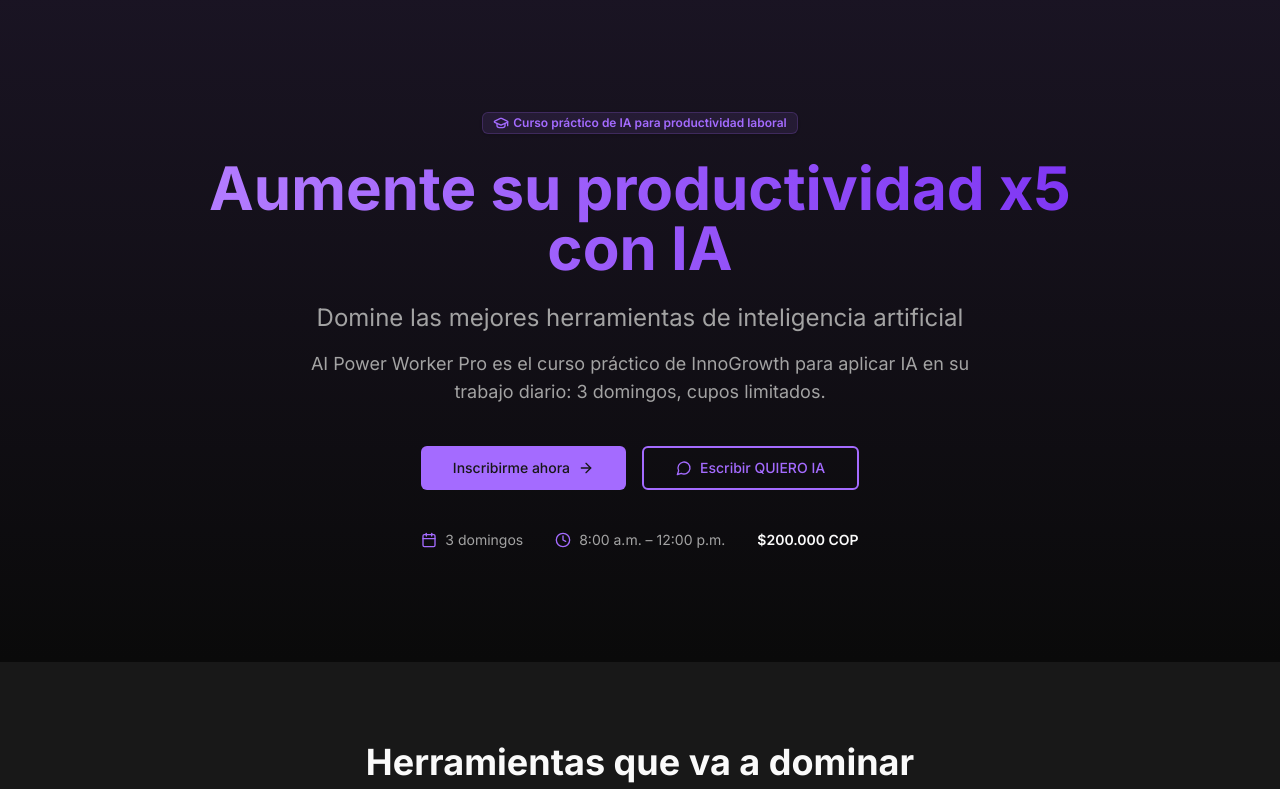
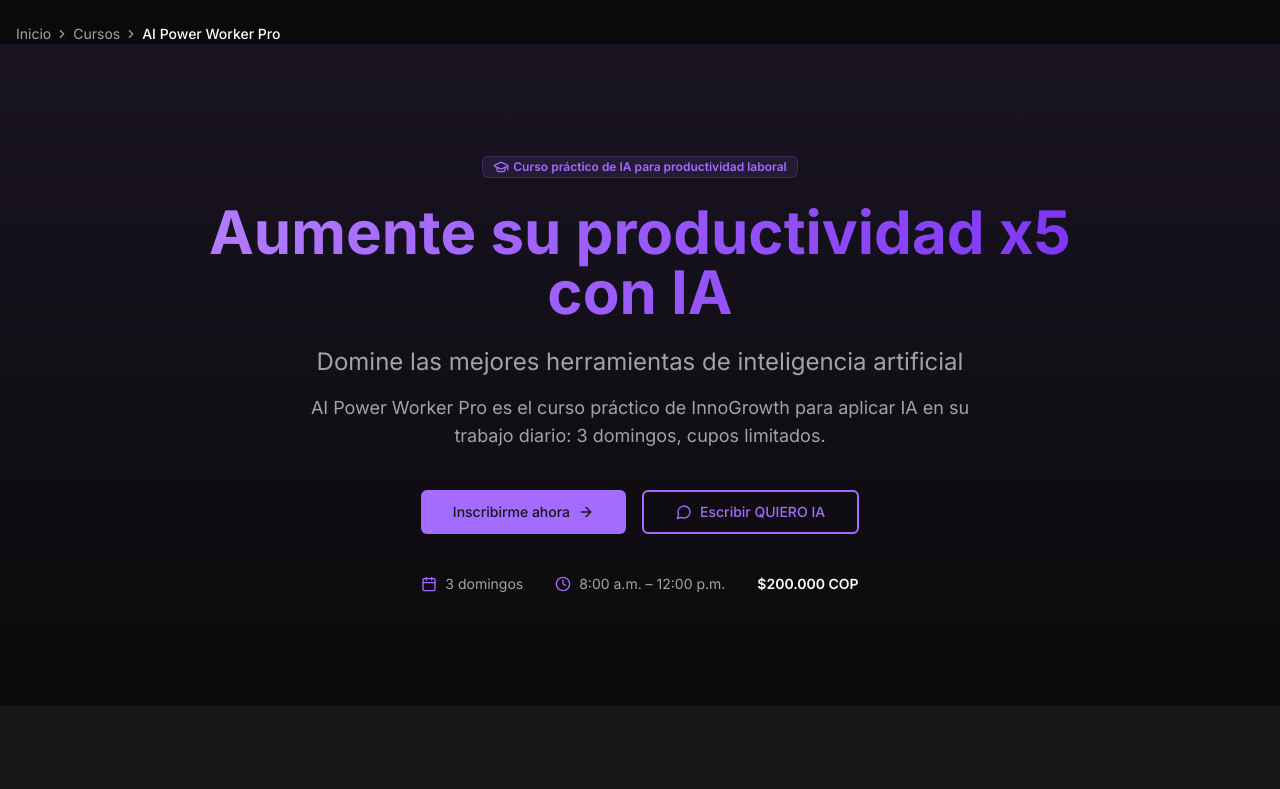
Before and after one commit to barrosjss/InnoGrowth-Website, a Next.js app: page /cursos/ai-power-worker-pro in a window 1280 px wide. Shown: the top 789 px of the page. Built offline with nearby package versions, Linux system fonts and the light colour scheme.

Commit message:
Add visible breadcrumb nav to course landing page (issue #8)
Added breadcrumb navigation for better user experience.

```diff
--- a/src/app/cursos/ai-power-worker-pro/page.tsx
+++ b/src/app/cursos/ai-power-worker-pro/page.tsx
@@ -21,6 +21,7 @@
   Users,
   Award,
   GraduationCap,
+  ChevronRight,
 } from "lucide-react";
 import { Card } from "@/components/ui/card";
 import { Badge } from "@/components/ui/badge";
@@ -253,6 +254,24 @@
         type="application/ld+json"
         dangerouslySetInnerHTML={{ __html: JSON.stringify(breadcrumbJsonLd) }}
       />
+      {/* Breadcrumb visible */}
+      <nav aria-label="Breadcrumb" className="container mx-auto px-4 pt-6">
+        <ol className="flex items-center flex-wrap gap-1 text-sm text-muted-foreground">
+          <li className="flex items-center gap-1">
+            <Link href="/" className="hover:text-primary transition-colors">
+              Inicio
+            </Link>
+            <ChevronRight className="h-3.5 w-3.5" />
+          </li>
+          <li className="flex items-center gap-1">
+            <span>Cursos</span>
+            <ChevronRight className="h-3.5 w-3.5" />
+          </li>
+          <li aria-current="page" className="text-foreground font-medium">
+            AI Power Worker Pro
+          </li>
+        </ol>
+      </nav>
       {/* Hero */}
       <section className="relative py-16 md:py-28 overflow-hidden bg-gradient-to-b from-primary/10 to-background">
         <div className="container mx-auto px-4">
```
